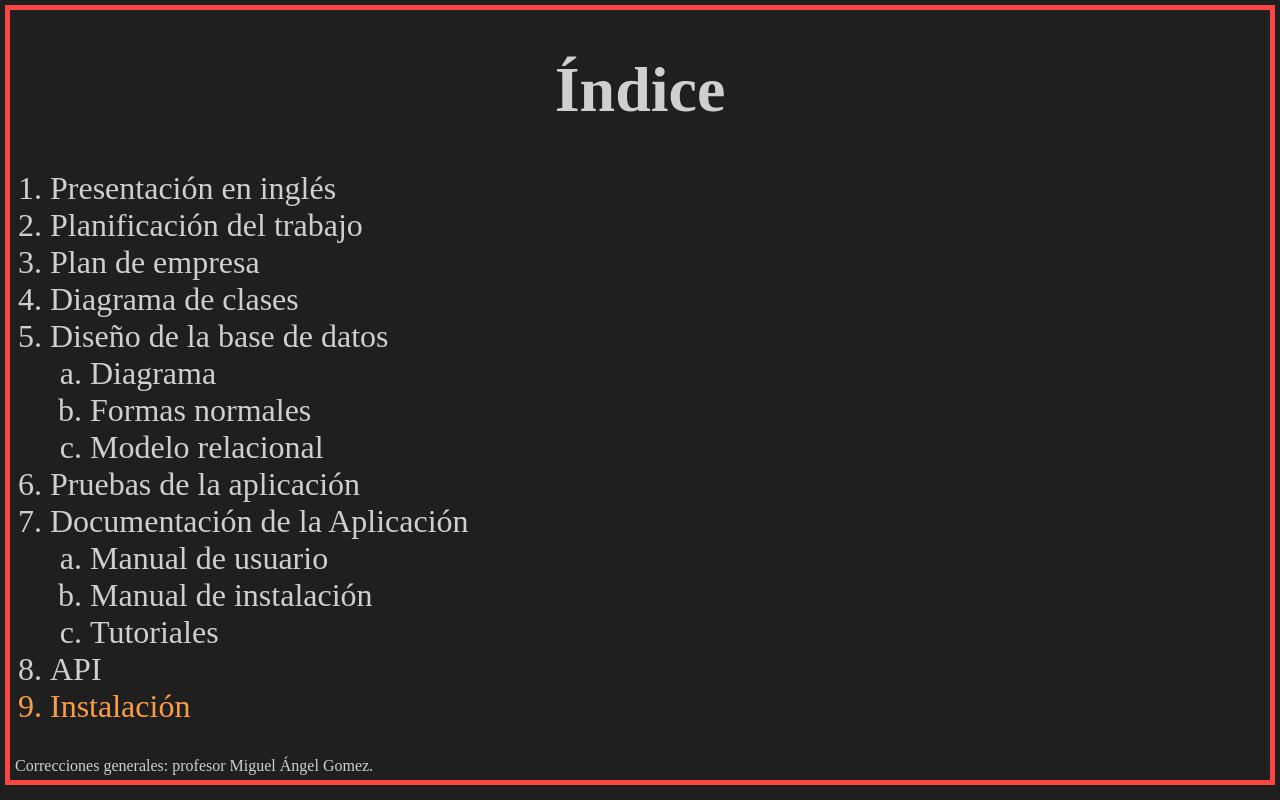
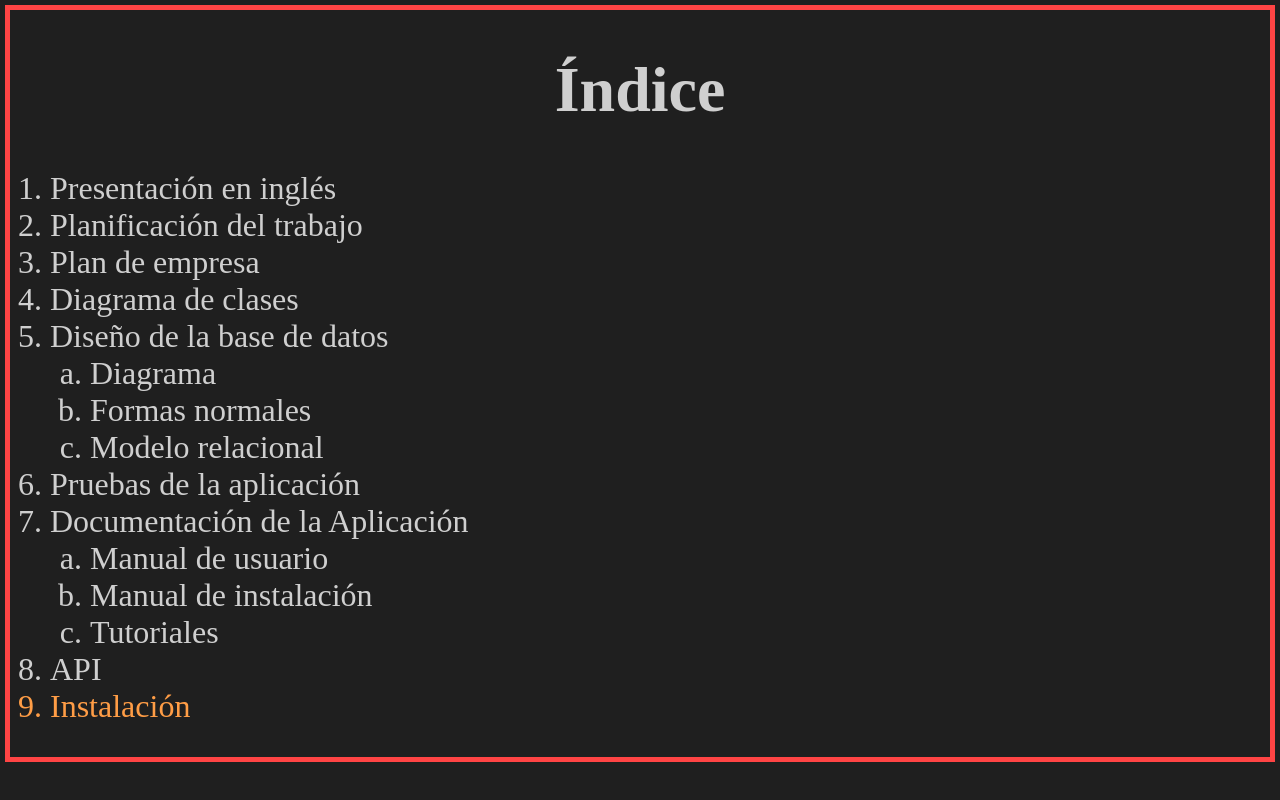
Before and after one commit to AlexGracia/Trabajo-de-fin-de-ciclo, a plain HTML site: page AlexGracia/doc/index.html in a window 1280 px wide. Drawn offline with Linux system fonts and the light colour scheme.

Commit message:
Planificación del trabajo.pdf

```diff
--- a/AlexGracia/doc/index.html
+++ b/AlexGracia/doc/index.html
@@ -47,9 +47,5 @@
 
 	</ol>
 
-	<footer>
-		Correcciones generales: profesor Miguel Ángel Gomez.
-	</footer>
-
 </body>
 </html>
```
Also changed, not shown: 3 other files.
